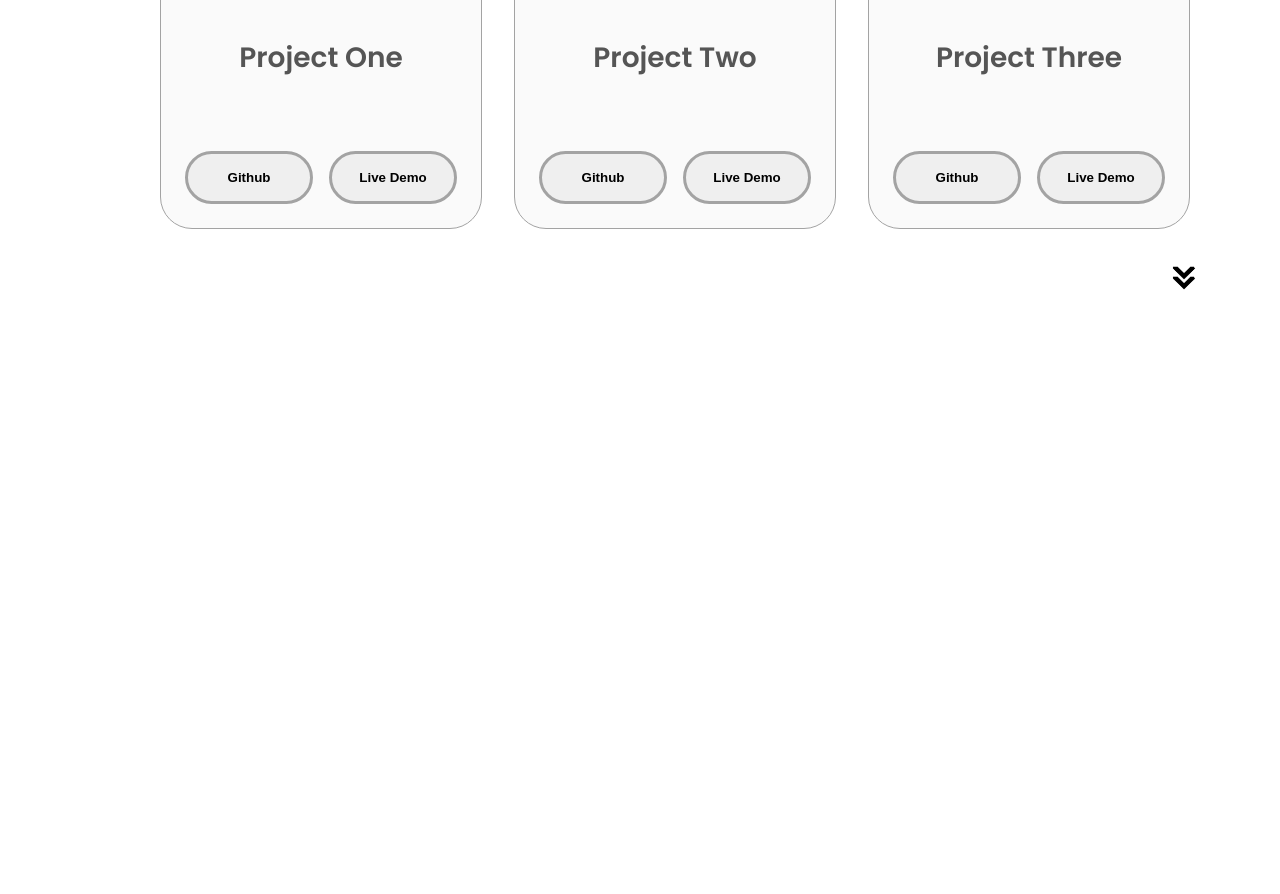
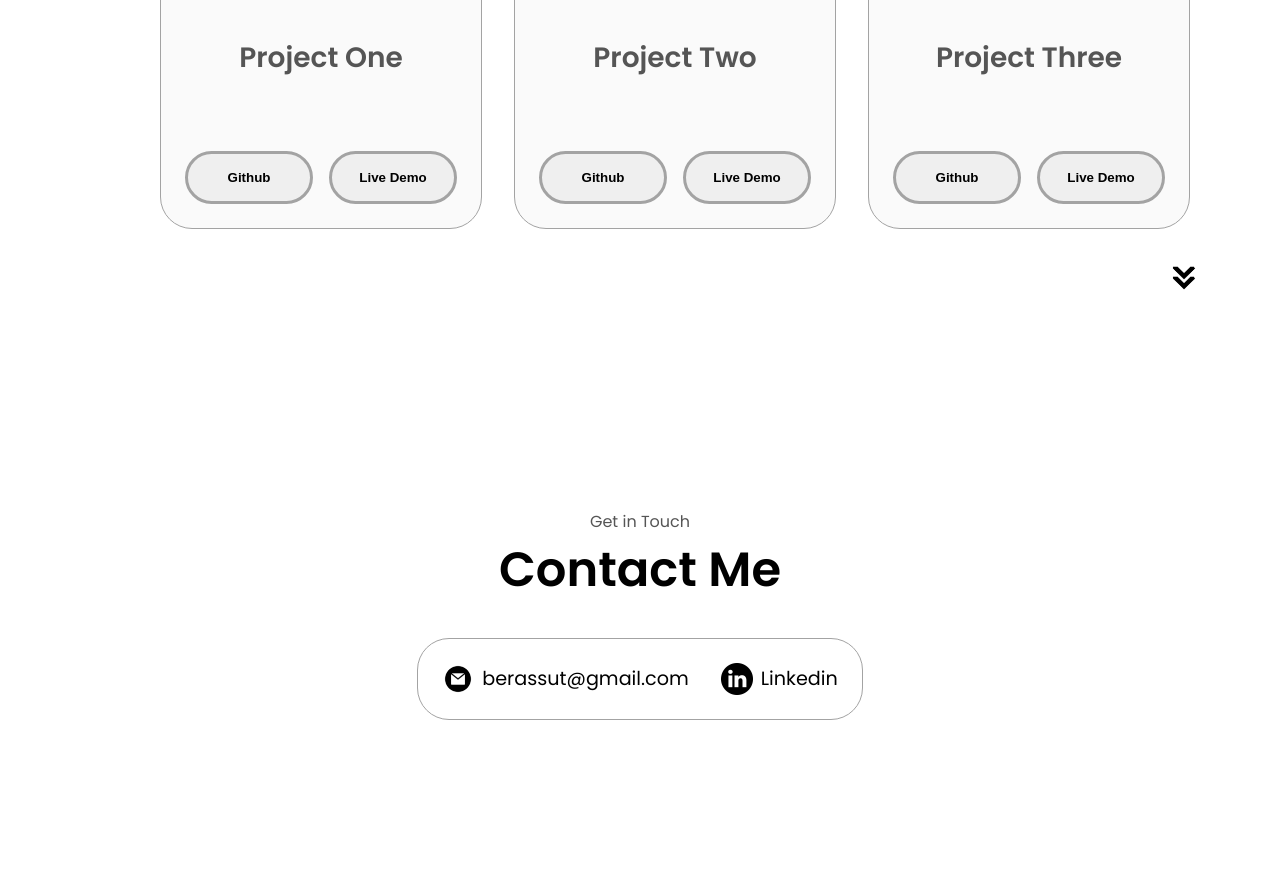
Before and after one commit to tibarekb/personal_portfolio, a plain HTML site: page index.html in a window 1280 px wide. Shown: the part 2746-3640 px from the top of the page. Before the commit the page ends 3080 px from the top, so only its background shows below. Drawn offline with Linux system fonts and the light colour scheme.

Commit message:
Contact Section
added contact to the website

```diff
--- a/index.html
+++ b/index.html
@@ -237,6 +237,25 @@
 
 </section>
 
+<section id="contacts">
+    <p class="section__text__p1">Get in Touch</p>
+    <h1 class="title">Contact Me</h1>
+    <div class="contact-info-upper-container">
+        <div class="contact-info-container">
+            <img src="./assets/email.png" alt="email icon" class="icon contact" />
+            <p><a href="mailto:berassut@gmail.com">berassut@gmail.com</a></p>
+
+        </div>
+
+        <div class="contact-info-container">
+            <img src="./assets/linkedin.png" alt="Linkedin icon" class="icon contact" />
+            <p><a href="https://www.linkedin.com/in/tibarek-berassu-309508222/">Linkedin</a></p>
+
+        </div>
+    </div>
+
+</section>
+
 <script src="script.js"></script>
 </body>
 </html>
--- a/style.css
+++ b/style.css
@@ -371,3 +371,42 @@ article .icon {
     color: black;
     border-color: rgb(163, 163, 163);
 }
+/* CONTACT */
+#contacts {
+    display: flex;
+    justify-content: center;
+    flex-direction: column;
+    height: 70vh;
+}
+
+.contact-info-upper-container {
+    display: flex;
+    justify-content: center;
+    border-radius: 2rem;
+    border: rgb(53, 53, 53) 0.1rem solid;
+    border-color: rgb(163, 163, 163);
+    background: (250, 250, 250);
+    margin: 2rem auto;
+    padding: 0.5rem;
+}
+
+.contact-info-container {
+    display: flex;
+    align-items: center;
+    justify-content: center;
+    gap: 0.5rem;
+    margin: 1rem;
+}
+
+.contact-info-container p {
+    font-size: larger;
+
+}
+
+.contact-icon {
+    cursor: default;
+}
+
+.email-icon {
+    height: 3rem;
+}
```
